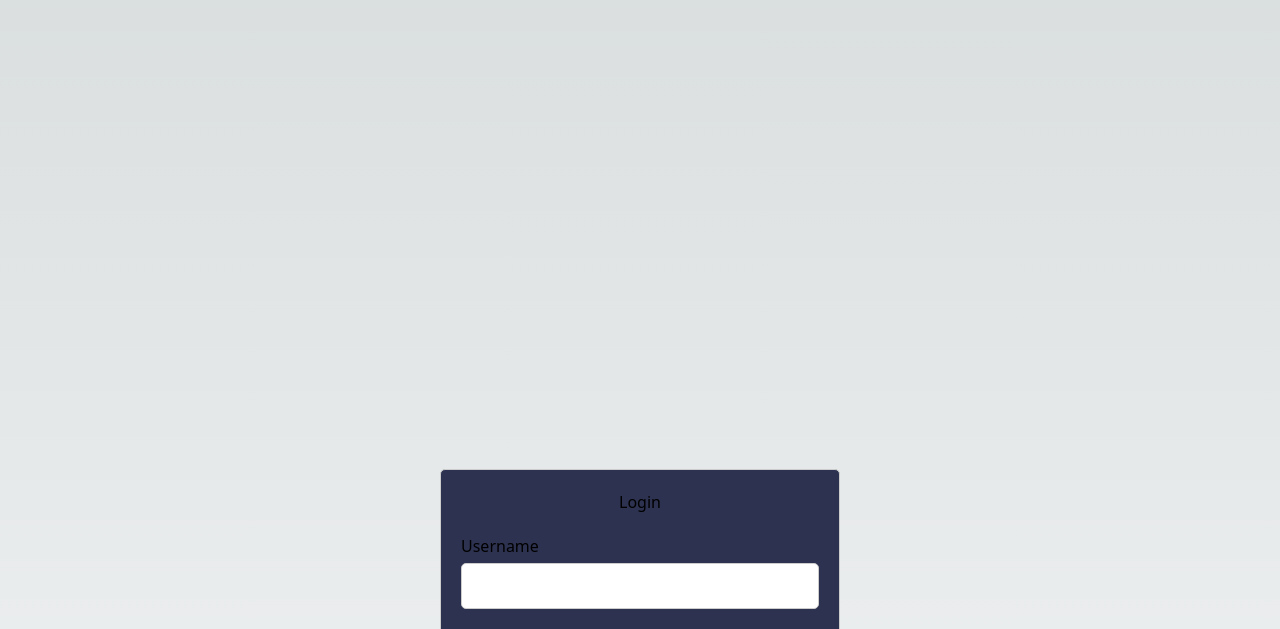
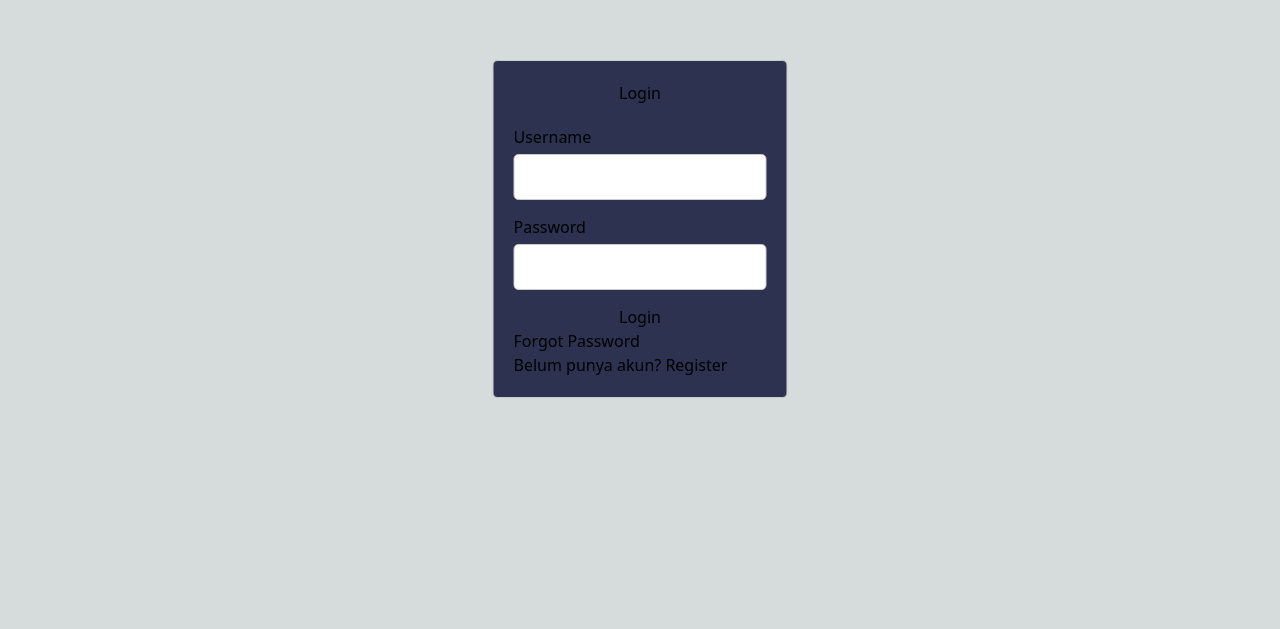
Before and after one commit to FrostLeaf15/mobileLearn2, a Next.js app: page /login in a window 1280 px wide. Shown: the part 171-800 px from the top of the page. Built offline with nearby package versions, Linux system fonts and the light colour scheme.

Commit message:
update login style

```diff
--- a/src/pages/login.js
+++ b/src/pages/login.js
@@ -41,7 +41,7 @@
             onChange={(e) => setPassword(e.target.value)}
           />
         </div>
-        <button type="submit">Login</button>
+        <button type="submit" className={styles["btnLogin"]}>Login</button>
       </form>
       {error && <p>{error}</p>}
       <div>
--- a/src/styles/login.module.css
+++ b/src/styles/login.module.css
@@ -5,9 +5,10 @@
     border: 1px solid #ccc;
     border-radius: 5px;
     background-color: #2D3250;
-    position: relative;
-    margin-top: 50%;
-    margin-bottom: 50%;
+    position: absolute;
+    top: 50%;
+    left: 50%;
+    transform: translate(-50%, -50%);
 }
 
 .login-container h1 {
@@ -63,3 +64,9 @@
 .input {
     color: black;
 }
+
+.btnLogin {
+    position: relative;
+    left: 50%;
+    transform: translate(-50%);
+}
```
